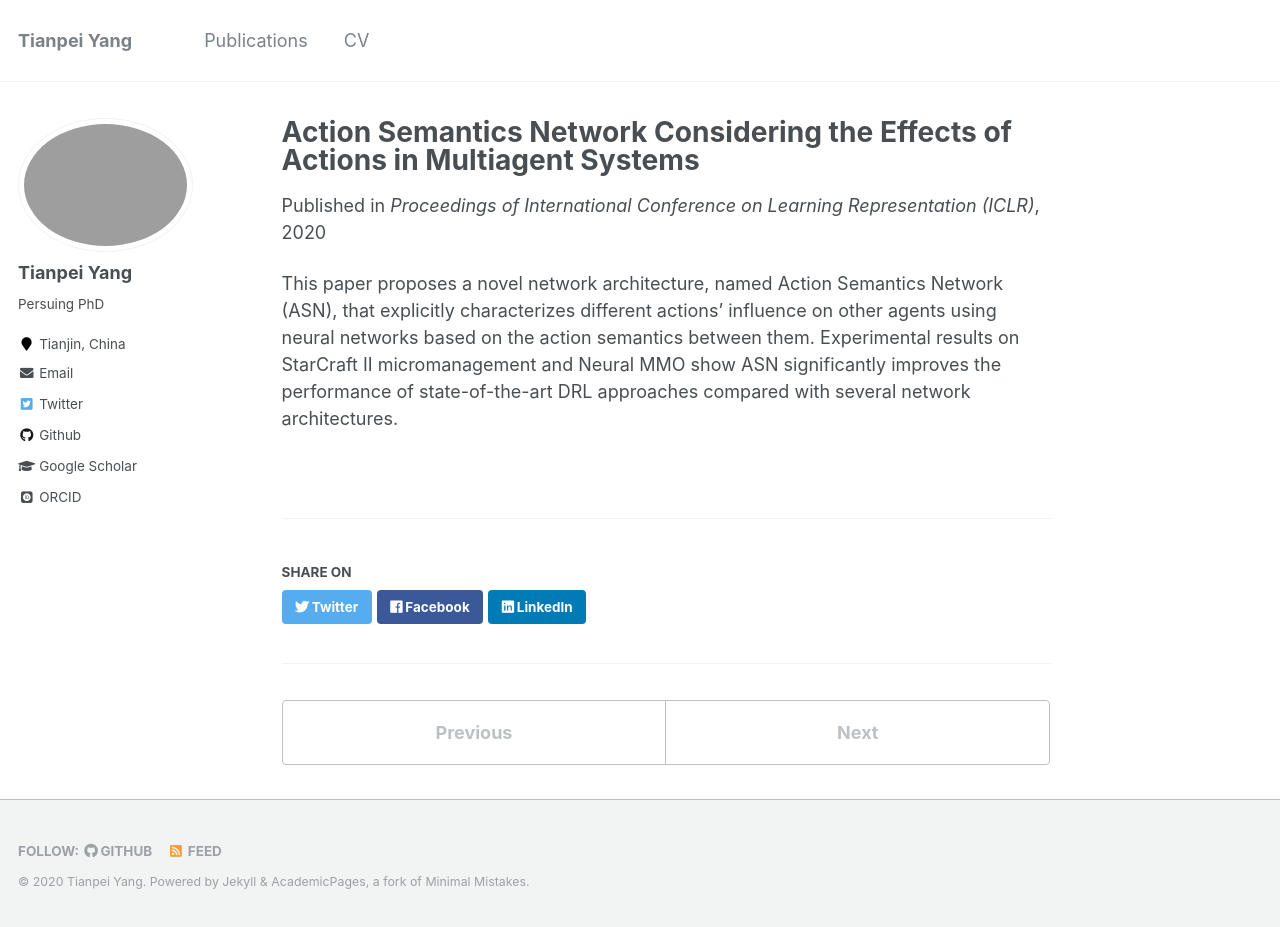
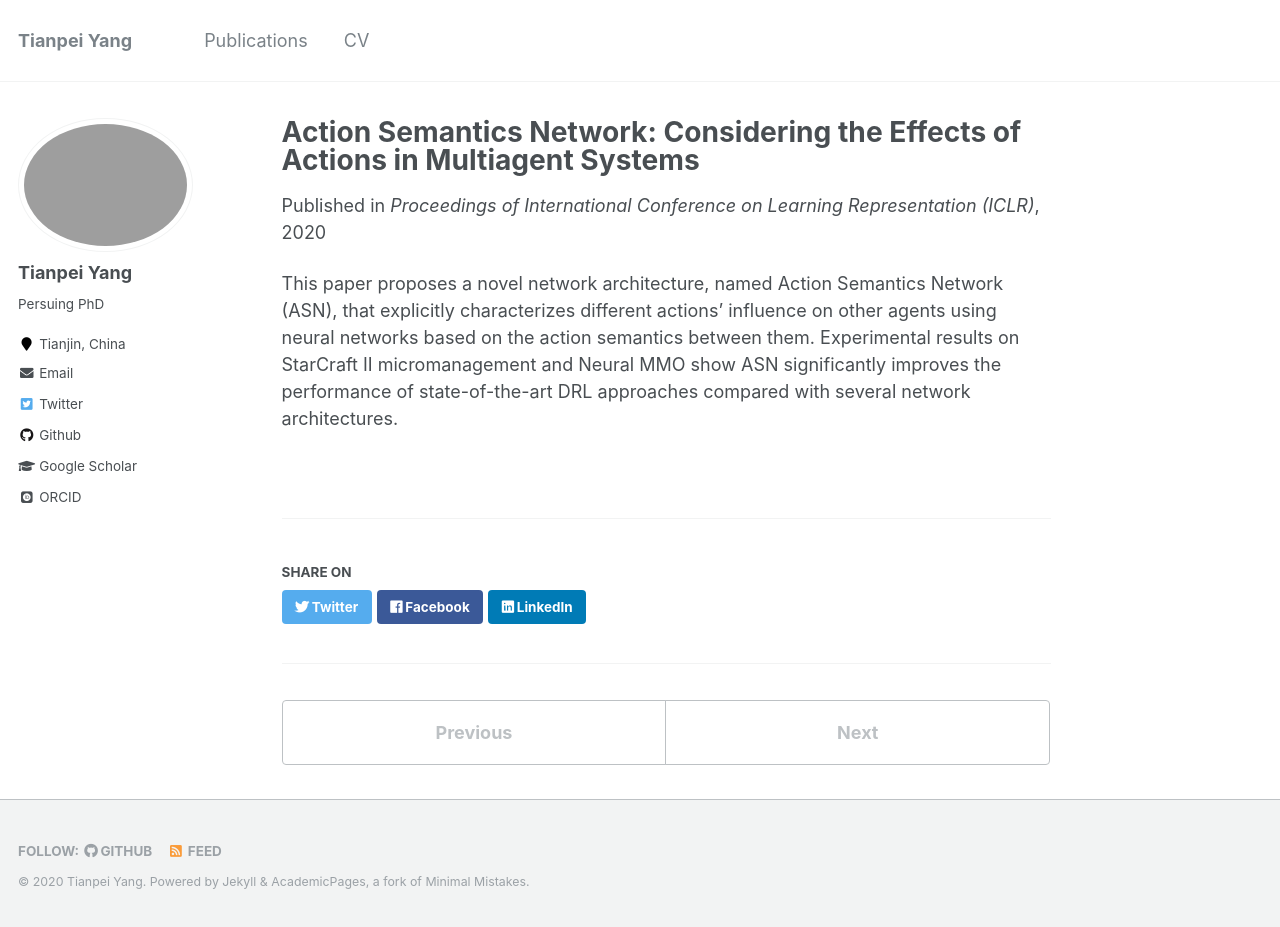
Before and after one commit to tianpeiyang/tianpeiyang.github.io, a Jekyll site: the page built from _publications/2020-04-30-Action Semantics Network Considering the Effects of Actions in Multiagent Systems.md, in a window 1280 px wide and 927 px high. Built offline with Jekyll 4.4.1, drawn with Linux system fonts in a browser that asks for light colours; some web fonts are replaced.

Commit message:
modify pub

```diff
--- a/_publications/2020-04-30-Action Semantics Network Considering the Effects of Actions in Multiagent Systems.md
+++ b/_publications/2020-04-30-Action Semantics Network Considering the Effects of Actions in Multiagent Systems.md
@@ -1,5 +1,5 @@
 ---
-title: "Action Semantics Network Considering the Effects of Actions in Multiagent Systems"
+title: "Action Semantics Network: Considering the Effects of Actions in Multiagent Systems"
 collection: publications
 permalink: /publication/2020-04-30-Action Semantics Network Considering the Effects of Actions in Multiagent Systems
 date: 2020-04-30
@@ -8,4 +8,5 @@ venue: 'Proceedings of International Conference on Learning Representation (ICLR
 ---
 
 
+
 This paper proposes a novel network architecture, named Action Semantics Network (ASN), that explicitly characterizes different actions' influence on other agents using neural networks based on the action semantics between them. Experimental results on StarCraft II micromanagement and Neural MMO show ASN significantly improves the performance of state-of-the-art DRL approaches compared with several network architectures.
```
Also changed, not shown: _publications/2020-02-12-From Few to More Large-scale Dynamic Multiagent Curriculum Learning.md (+2 -0 lines), _publications/2020-05-13-Efficient-Deep-Reinforcement-Learning-Through-Policy-Transfer.md (+1 -0 lines), _publications/2020-07-17-2020-07-17-Efficient Deep Reinforcement Learning via Adaptive Policy Transfer.md (+1 -0 lines).
